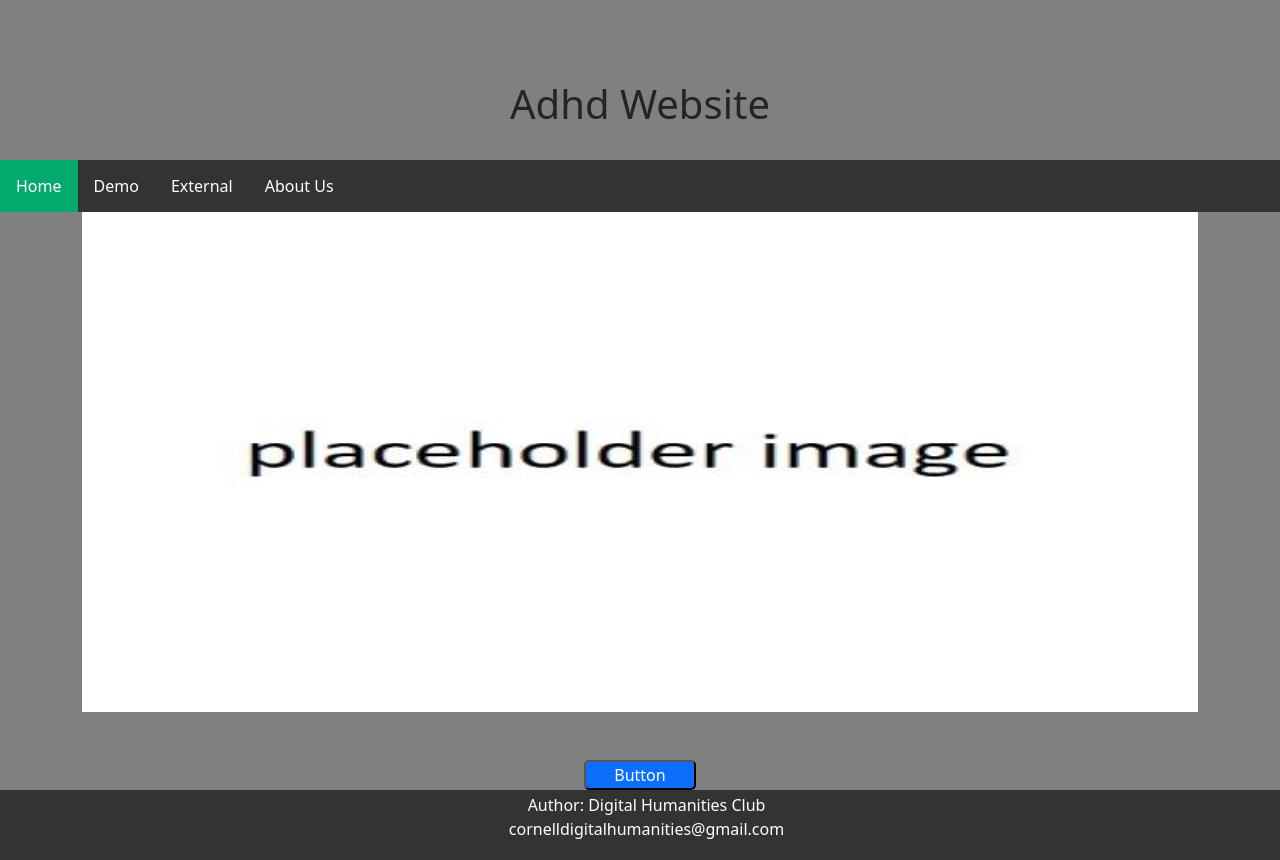
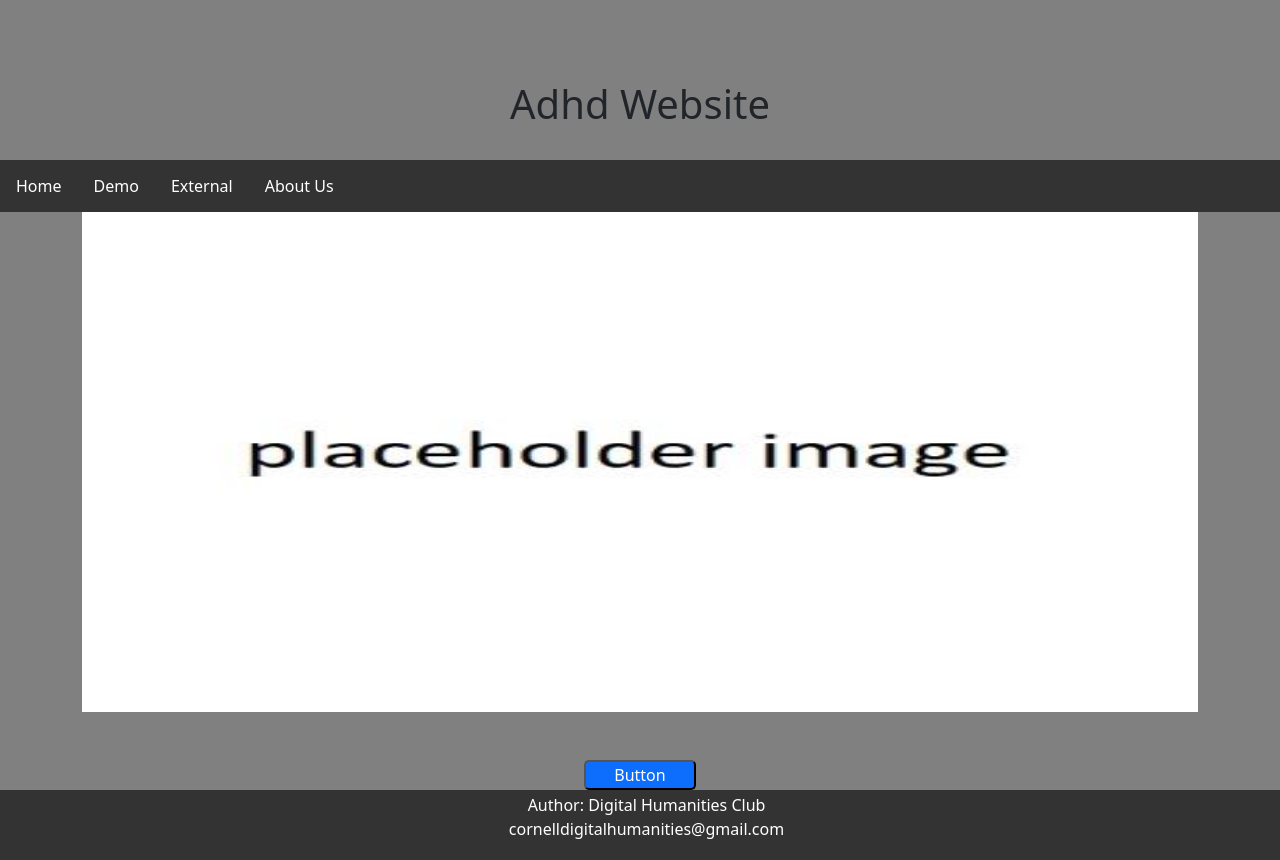
Before and after one commit to ADHDDesign/adhddesign.github.io, a website: page index.html in a window 1280 px wide. Drawn offline with Linux system fonts and the light colour scheme.

Commit message:
Update stylesheet.css

```diff
--- a/css/stylesheet.css
+++ b/css/stylesheet.css
@@ -54,9 +54,9 @@ nav ul {
     text-decoration: none;
   }
 
-  .active {
+ /* .active {
     background-color: #04AA6D;
-  }
+  }*/
 
   footer {
     text-align: left;
```
